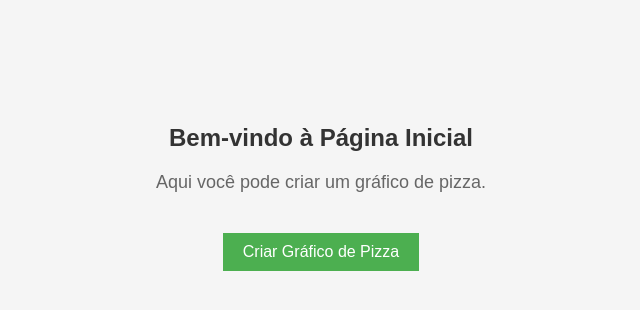
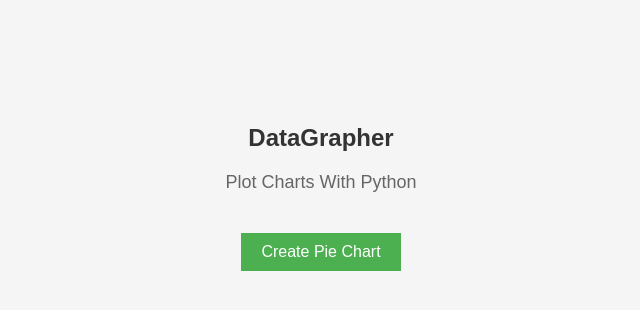
Before and after one commit to CodeAkinori/DataGrapher, a Flask app: page / in a window 1280 px wide. Shown: the top 310 px of the page, without its empty margins (319-959 px from the left). Run offline with Flask 3, Linux system fonts and the light colour scheme.

Commit message:
Charts update

```diff
--- a/app.py
+++ b/app.py
@@ -35,5 +35,6 @@ def create_chart():
 def chart():
     return render_template('chart.html')
 
+
 if __name__ == '__main__':
     app.run()
--- a/templates/index.html
+++ b/templates/index.html
@@ -37,11 +37,11 @@
     </style>
 </head>
 <body>
-    <h1>Bem-vindo à Página Inicial</h1>
-    <p>Aqui você pode criar um gráfico de pizza.</p>
+    <h1>DataGrapher</h1>
+    <p>Plot Charts With Python</p>
 
     <form action="{{ url_for('create_chart') }}" method="POST">
-        <button type="submit">Criar Gráfico de Pizza</button>
+        <button type="submit">Create Pie Chart</button>
     </form>
 </body>
 </html>
```
Also changed, not shown: static/pie_chart.png (added).
